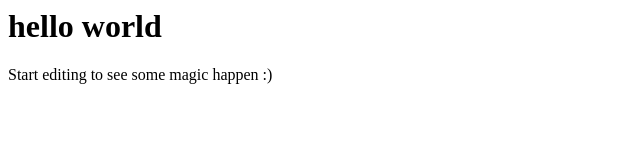
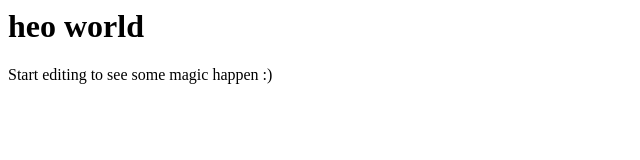
Before and after one commit to Robson077/devclub-react-part1, a React (Create React App) app: page / in a window 1280 px wide. Shown: the top 160 px of the page, without its empty margins (0-640 px from the left). Built offline with nearby package versions, Linux system fonts and the light colour scheme.

Commit message:
feat: teste

```diff
--- a/src/App.jsx
+++ b/src/App.jsx
@@ -1,7 +1,7 @@
 
 
 function App() {
-  const hello = "hello world"
+  const hello = "heo world"
 
   return (
     <div>
```
